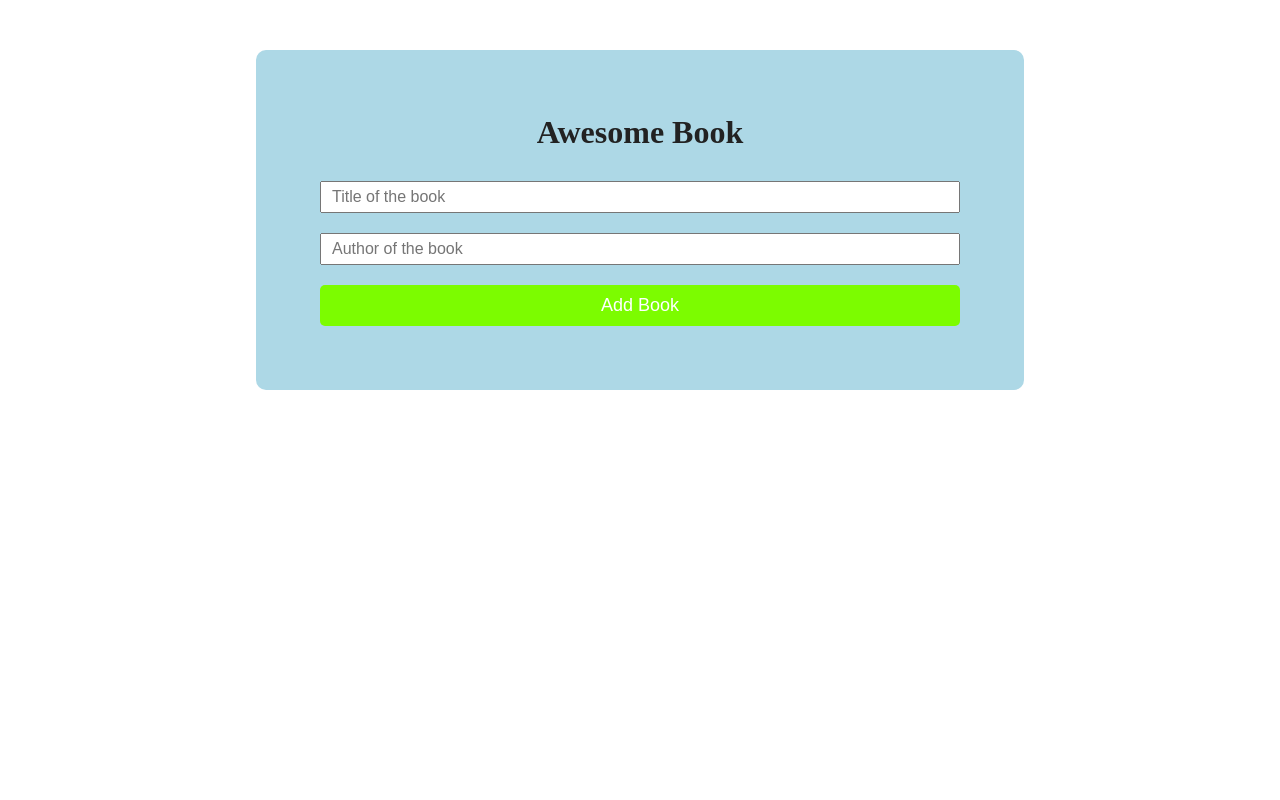
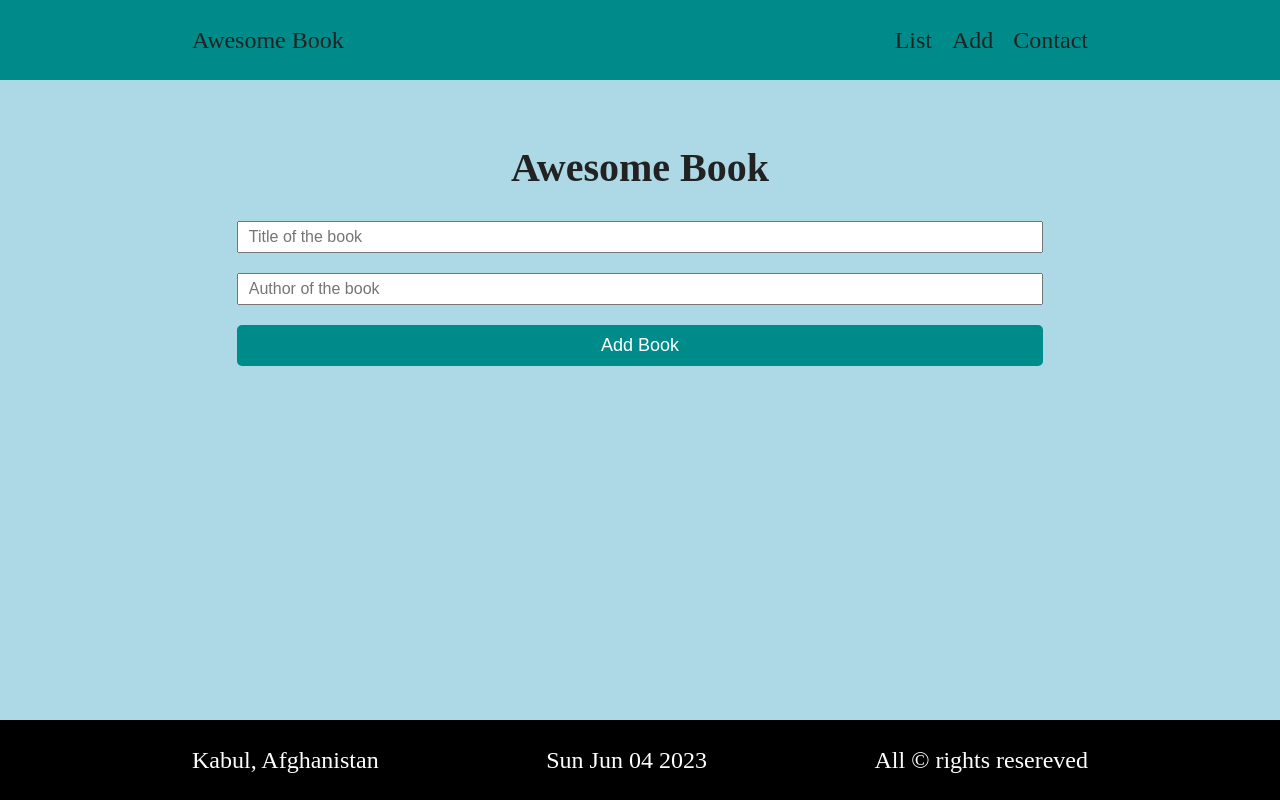
Before and after one commit to Alibaba2023/Awesome-Book, a website: page index.html in a window 1280 px wide. Drawn offline with Linux system fonts and the light colour scheme.

Commit message:
Awesome book with js classes

```diff
--- a/index.html
+++ b/index.html
@@ -10,7 +10,20 @@
 </head>
 
 <body>
+  <header>
+    <nav class="nav-container">
+      <div>Awesome Book</div>
+      <ul class="nav-links">
+        <li>List</li>
+        <li>Add</li>
+        <li>Contact</li>
+      </ul>
+    </nav>
+  </header>
+  <main>
+    <div class="add-container">
       <div class="container">
+
         <h1>Awesome Book</h1>
         <div class="added-books-container">
           <ul class="added-book-list">
@@ -23,6 +36,15 @@
           <button type="submit" class="add-btn">Add Book</button>
         </form>
       </div>
+    </div>
+  </main>
+  <footer>
+    <div class="footer">
+      <div class="text-white">Kabul, Afghanistan</div>
+      <div class="text-white date-page"> </div>
+      <div class="text-white">All &copy rights resereved</div>
+    </div>
+  </footer>
   <script src="./main.js"></script>
 </body>
 
--- a/main.js
+++ b/main.js
@@ -1,71 +1,79 @@
+class Library {
+  constructor() {
+    this.allBook = [];
+    this.storage = 'data';
+  }
+
+  // ADD METHOD
+  addBook(title, author) {
+    if (title.value !== '' && author.value !== '') {
+      this.allBook.push({ title: title.value, author: author.value });
+      localStorage.setItem(this.storage, JSON.stringify(this.allBook));
+      title.value = '';
+      author.value = '';
+    }
+  }
+
+  // REMOVE METHOD
+  removeBook(index) {
+    this.allBook.splice(index, 1);
+    localStorage.setItem(this.storage, JSON.stringify(this.allBook));
+  }
+}
+
+const libraryBook = new Library();
+
 const title = document.querySelector('.book-title');
 const author = document.querySelector('.book-author');
 const addBtn = document.querySelector('.add-btn');
 const form = document.querySelector('.form_container');
 const addedBookList = document.querySelector('.added-book-list');
 
-let allBook = [];
-
-function saveData() {
-  localStorage.setItem('data', JSON.stringify(allBook));
-}
-
 // DISPLAY METHOD
 function displayBooks() {
   addedBookList.innerHTML = '';
-  allBook.forEach((book, index) => {
+  libraryBook.allBook.forEach((book, index) => {
     const bookItem = document.createElement('li');
     bookItem.innerHTML = `
       <div class="book-item">
-        <p>Title: ${book.Title}</p>
-        <p>Author: ${book.Author}</p>
+        <p>"${book.title}" By "${book.author}"</p>
         <button class="remove-btn" data-index="${index}">Remove</button>
-        <hr>
       </div>`;
     addedBookList.appendChild(bookItem);
   });
 }
+displayBooks();
 
-// ADD METHOD
-function addBook() {
-  if (title.value !== '' && author.value !== '') {
-    allBook.push({ Title: title.value, Author: author.value });
-    title.value = '';
-    author.value = '';
-    saveData();
-    displayBooks();
-  }
-}
-
-// REMOVE METHOD
-function removeBook(index) {
-  allBook.splice(index, 1);
-  saveData();
+addBtn.addEventListener('click', () => {
+  libraryBook.addBook(title, author);
   displayBooks();
-}
-
-addBtn.addEventListener('click', addBook);
+});
 
 form.addEventListener('submit', (event) => {
   event.preventDefault();
-  addBook();
+  libraryBook.addBook(title, author);
+  displayBooks();
+  localStorage.setItem(Library.storage, JSON.stringify(libraryBook.allBook));
   event.target.reset();
 });
 
 addedBookList.addEventListener('click', (event) => {
   if (event.target.classList.contains('remove-btn')) {
     const { index } = event.target.dataset;
-    removeBook(index);
+    libraryBook.removeBook(index);
+    displayBooks();
   }
 });
 
 // METHOD FOR RETRIEVE DATA
 function retrieveData() {
-  const savedData = localStorage.getItem('data');
+  const savedData = localStorage.getItem(libraryBook.storage);
   if (savedData) {
-    allBook = JSON.parse(savedData);
+    libraryBook.allBook = JSON.parse(savedData);
   }
   displayBooks();
 }
-
+const datePage = document.querySelector('.date-page');
+const newdate = new Date();
+datePage.textContent = newdate.toDateString();
 window.addEventListener('load', retrieveData);
--- a/style.css
+++ b/style.css
@@ -6,15 +6,50 @@
   color: #222;
 }
 
+.nav-container {
+  margin: auto;
+  width: 70%;
+  display: flex;
+  justify-content: space-between;
+}
+
 .container {
-  margin: 50px auto;
-  width: 60%;
-  background-color: lightblue;
-  padding: 5%;
+  margin: auto;
+  width: 70%;
   border-radius: 10px;
 }
 
+header {
+  display: flex;
+  align-items: center;
+  height: 10vh;
+  background-color: darkcyan;
+}
+
+nav {
+  font-size: 24px;
+}
+
+.nav-links {
+  display: flex;
+  gap: 20px;
+}
+
+.book-item {
+  display: flex;
+  justify-content: space-between;
+  gap: 5px;
+  padding: 10px 0;
+}
+
+.add-container {
+  background-color: lightblue;
+  min-height: 80vh;
+  padding: 5%;
+}
+
 h1 {
+  font-size: 40px;
   text-align: center;
   margin-bottom: 30px;
 }
@@ -23,13 +58,6 @@ h1 {
   display: flex;
   flex-direction: column;
   gap: 20px;
-}
-
-.book-item {
-  display: flex;
-  flex-direction: column;
-  gap: 5px;
-  padding: 10px 0;
 }
 
 p {
@@ -45,17 +73,35 @@ input {
   width: 100px;
   border: none;
   padding: 5px 10px;
-  background-color: orangered;
+  background-color: darkred;
   border-radius: 5px;
-  color: white;
+  color: #fff;
   font-size: 16px;
 }
 
 .add-btn {
-  background-color: lawngreen;
+  background-color: darkcyan;
   border: none;
   padding: 10px;
   border-radius: 5px;
-  color: white;
+  color: #fff;
   font-size: 18px;
 }
+
+.footer {
+  margin: 0 auto;
+  width: 70%;
+  display: flex;
+  align-items: center;
+  justify-content: space-between;
+  font-size: 24px;
+  height: 10vh;
+}
+
+.text-white {
+  color: white;
+}
+
+footer {
+  background-color: #000;
+}
```
Lines whose indentation alone changed are shown as unchanged.
